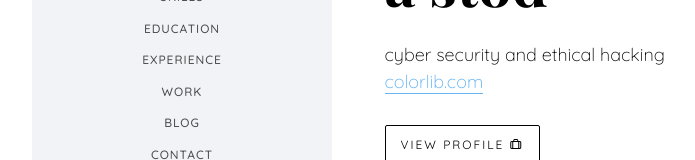
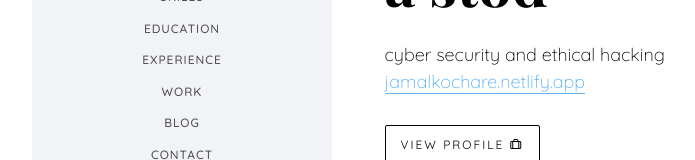
Before and after one commit to jamalkochare555/jamal-web, a plain HTML site: page index.html in a window 1280 px wide. Shown: the part 383-543 px from the top of the page, without its empty margins (23-718 px from the left). Drawn offline with nearby package versions, Linux system fonts and the light colour scheme; files whose address does not match are found by name; a web font is replaced by a local one.

Commit message:
Add files via upload

```diff
--- a/index.html
+++ b/index.html
@@ -78,7 +78,7 @@
 
 			<div class="colorlib-footer">
 				<p><small>&copy; <!-- Link back to Colorlib can't be removed. Template is licensed under CC BY 3.0. -->
-Copyright <script>document.write(new Date().getFullYear());</script> All rights reserved. Made with <i class="icon-heart" aria-hidden="true"></i> by <a href="https://colorlib.com" target="_blank">Colorlib</a>
+Copyright <script>document.write(new Date().getFullYear());</script> All rights reserved. Made with <i class="icon-heart" aria-hidden="true"></i> by <a href="https://jamalkochare.netlify.app" target="_blank">Colorlib</a>
 <!-- Link back to Colorlib can't be removed. Template is licensed under CC BY 3.0. --> </span> <span>Distributed by <a href="https://themewagon.com" target="_blank">ThemeWagon</a></span> <span>Demo Images: <a href="https://unsplash.com/" target="_blank">Unsplash.com</a></span></small></p>
 				<ul>
 					<li><a href="#"><i class="icon-facebook2"></i></a></li>
@@ -118,7 +118,7 @@ Copyright <script>document.write(new Date().getFullYear());</script> All rights
 					   				<div class="slider-text-inner">
 					   					<div class="desc">
 						   					<h1>I am <br>a stod</h1>
-												<h2>cyber security and ethical hacking  <a href="https:// the8w/" target="_blank">colorlib.com</a></h2>
+												<h2>cyber security and ethical hacking  <a href="https:// the8w/" target="_blank">jamalkochare.netlify.app</a></h2>
 												<p><a class="btn btn-primary btn-learn">View profile <i class="icon-briefcase3"></i></a></p>
 											</div>
 					   				</div>
@@ -679,7 +679,7 @@ Copyright <script>document.write(new Date().getFullYear());</script> All rights
 					<div class="row">
 						<div class="col-md-4 col-sm-6 animate-box" data-animate-effect="fadeInLeft">
 							<div class="blog-entry">
-								<a href="blog.html" class="blog-img"><img src="images/blog-1.jpg" class="img-responsive" alt="HTML5 Bootstrap Template by colorlib.com"></a>
+								<a href="blog.html" class="blog-img"><img src="images/blog-1.jpg" class="img-responsive" alt="HTML5 Bootstrap Template by jamalkochare.netlify.app"></a>
 								<div class="desc">
 									<span><small>november 24 , 2024 </small> | <small> JamalKochare </small> | <small> <i class="icon-bubble3"></i> 98</small></span>
 									<h3><a href="blog.html">JamalKochare</a></h3>
@@ -689,7 +689,7 @@ Copyright <script>document.write(new Date().getFullYear());</script> All rights
 						</div>
 						<div class="col-md-4 col-sm-6 animate-box" data-animate-effect="fadeInRight">
 							<div class="blog-entry">
-								<a href="blog.html" class="blog-img"><img src="images/blog-2.jpg" class="img-responsive" alt="HTML5 Bootstrap Template by colorlib.com"></a>
+								<a href="blog.html" class="blog-img"><img src="images/blog-2.jpg" class="img-responsive" alt="HTML5 Bootstrap Template by jamalkochare.netlify.app"></a>
 								<div class="desc">
 									<span><small>november 24 , 2024 </small> | <small> JamalKochare </small> | <small> <i class="icon-bubble3"></i> 1555</small></span>
 									<h3><a href="blog.html">JamalKochare</a></h3>
@@ -699,7 +699,7 @@ Copyright <script>document.write(new Date().getFullYear());</script> All rights
 						</div>
 						<div class="col-md-4 col-sm-6 animate-box" data-animate-effect="fadeInLeft">
 							<div class="blog-entry">
-								<a href="blog.html" class="blog-img"><img src="images/blog-3.jpg" class="img-responsive" alt="HTML5 Bootstrap Template by colorlib.com"></a>
+								<a href="blog.html" class="blog-img"><img src="images/blog-3.jpg" class="img-responsive" alt="HTML5 Bootstrap Template by jamalkochare.netlify.app"></a>
 								<div class="desc">
 									<span><small>november 24 , 2024 </small> | <small> JamalKochare </small> | <small> <i class="icon-bubble3"></i> 1056</small></span>
 									<h3><a href="blog.html">JamalKochare</a></h3>
```
